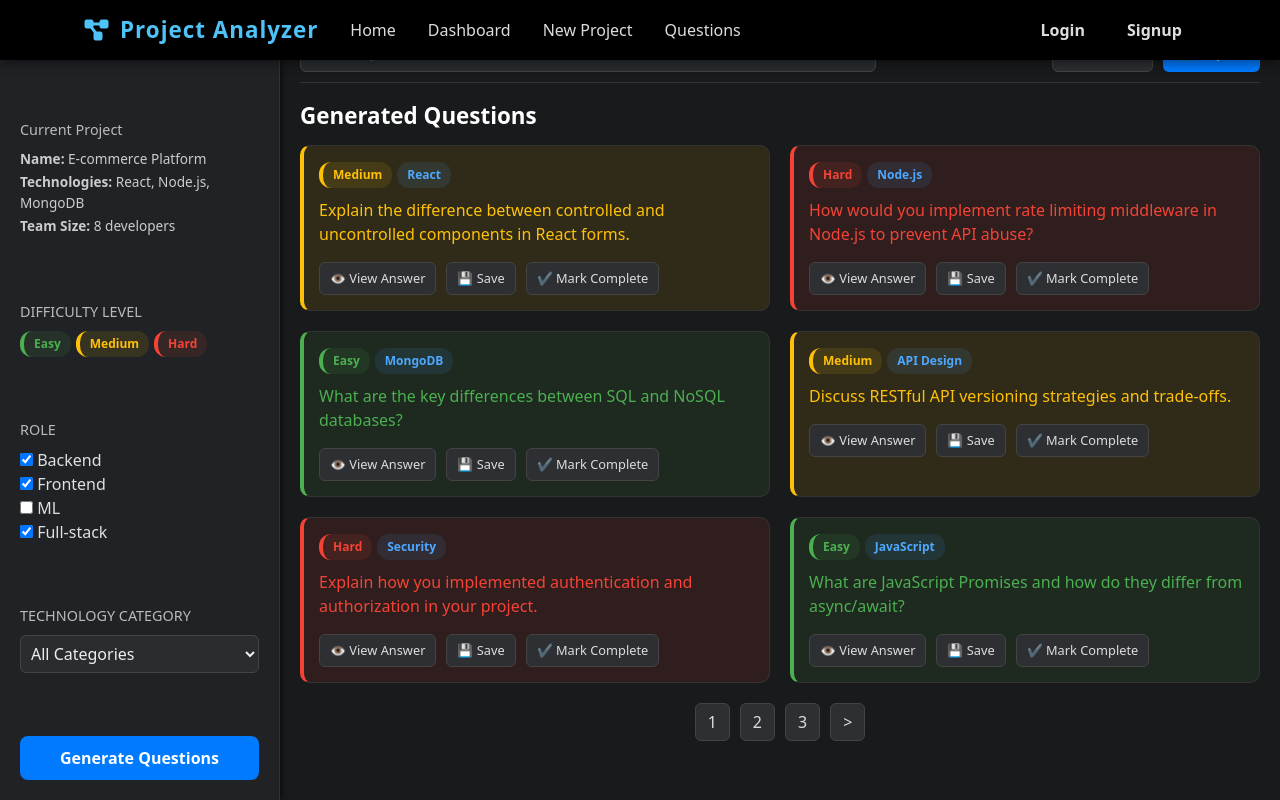
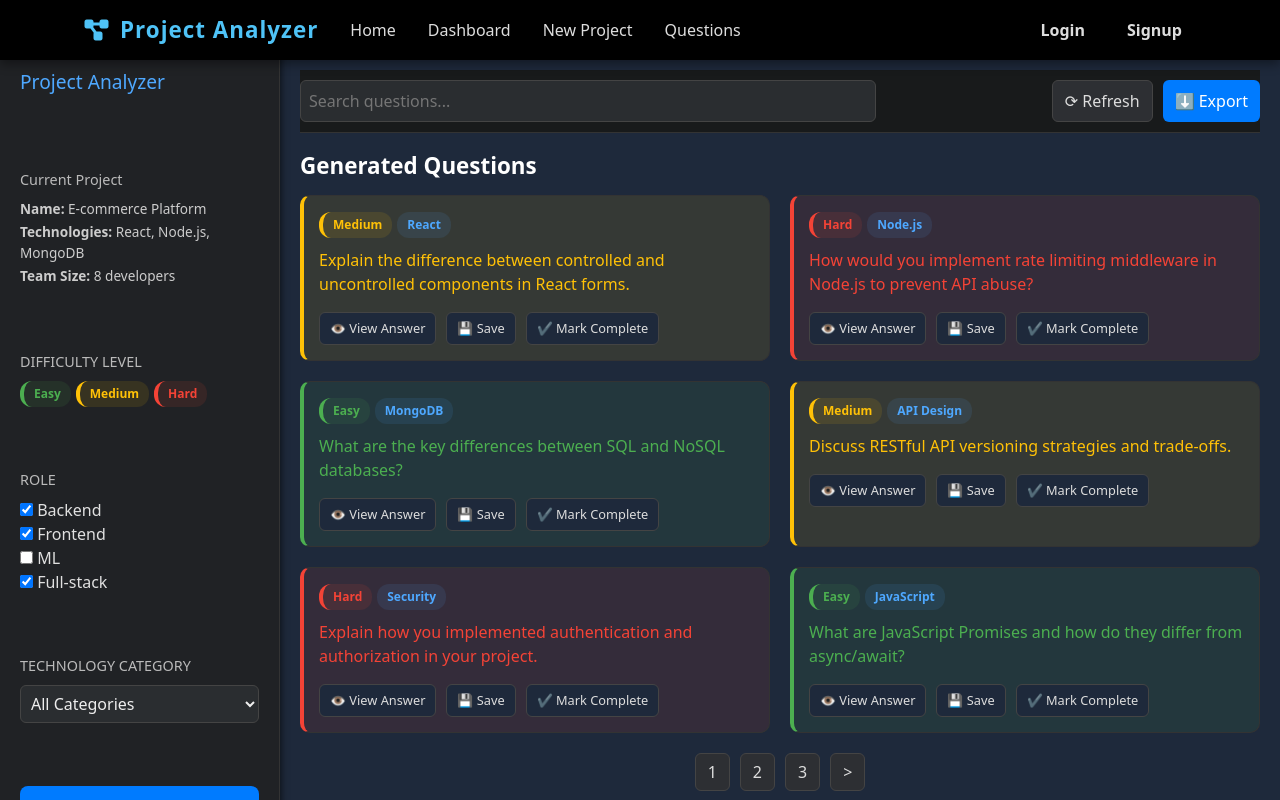
Before and after one commit to vanisha-mittal/ProjectAnalyzer, a React (Create React App) app in the folder frontend/: page /Questions in a window 1280 px wide. Shown: the top 800 px of the page. Built offline with nearby package versions, Linux system fonts and the light colour scheme.

Commit message:
fix navbar

```diff
--- a/frontend/src/App.js
+++ b/frontend/src/App.js
@@ -5,7 +5,7 @@ import Home from "./pages/Home";
 import Signup from "./pages/Auth/Signup";
 import Login from "./pages/Auth/Login";
 import Dashboard from "./pages/dashboard.jsx";
-import UploadProject from "./pages/UploadProject.jsx";
+import New from "./pages/New.jsx";
 import Questions from "./pages/Questions";
 import 'bootstrap/dist/css/bootstrap.min.css';
 import '@fortawesome/fontawesome-free/css/all.min.css';
@@ -20,7 +20,7 @@ function App() {
           <Routes>
             <Route path="/" element={<Home />} />
             <Route path="/dashboard" element={<Dashboard />} />
-            <Route path="/upload-project" element={<UploadProject />} />
+            <Route path="/New" element={<New />} />
             <Route path="/Questions" element={<Questions />} />
             <Route path="/signup" element={<Signup />} />
             <Route path="/login" element={<Login />} />
--- a/frontend/src/components/Footer.jsx
+++ b/frontend/src/components/Footer.jsx
@@ -1,7 +1,5 @@
 import React from "react";
-
 import "./Navbar.css";
-
 const Footer = () => {
   return (
     <footer
--- a/frontend/src/pages/Questions.css
+++ b/frontend/src/pages/Questions.css
@@ -1,7 +1,8 @@
 /* Layout */
 .questions-layout {
   display: flex;
-  background: #181a1b;
+  /* background: #1f2f37; */
+   background: #1e293b;
   color: #e0e0e0;
   min-height: 100vh;
 }
@@ -187,7 +188,8 @@
 }
 
 .card-actions button {
-  background: #2d2f33;
+  /* background: #2d2f33; */
+   background: #1e293b;
   border: 1px solid #444;
   color: #ddd;
   padding: 6px 10px;
@@ -222,3 +224,8 @@
 .pagination button:hover {
   background: #3a3d42;
 }
+
+
+.questions-layout {
+  margin-top: 50px;
+}
--- a/frontend/src/pages/dashboard.jsx
+++ b/frontend/src/pages/dashboard.jsx
@@ -170,7 +170,7 @@ const dashboard = () => {
 
         {/* Action Buttons */}
         <div className="actions">
-          <Link to="/UploadProject" className="action-btn">📂 Upload Project</Link>
+          <Link to="/New" className="action-btn">📂 Upload Project</Link>
           <Link to="/Questions" className="action-btn">📝 Create Questions</Link>
         </div>
       </main>
```
Also changed, not shown: frontend/src/pages/UploadProject.jsx (deleted).
